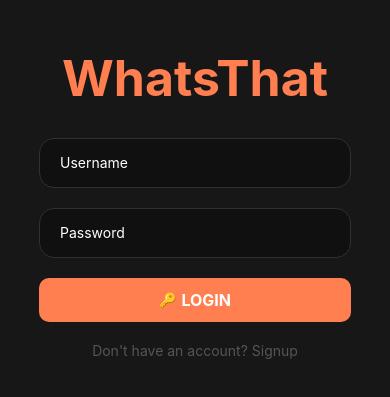
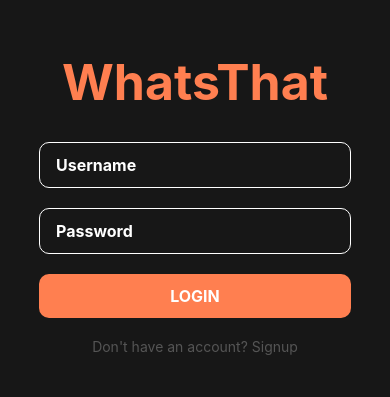
Before and after one commit to bonezone2001/whats-that, a React Native app: screen / in a window 390 px wide. Shown: the part 219-616 px from the top of the page. Built offline with nearby package versions, Linux system fonts and the light colour scheme.

Commit message:
Improved components, draft of register screen

```diff
--- a/App.js
+++ b/App.js
@@ -1,19 +1,21 @@
 import React, { useState } from 'react';
-import { StyleSheet, Text, View } from 'react-native';
+import { StyleSheet } from 'react-native';
 import { NavigationContainer } from '@react-navigation/native';
 import { createNativeStackNavigator } from '@react-navigation/native-stack';
-import { createBottomTabNavigator } from '@react-navigation/bottom-tabs';
+import { createBottomTabNavigator } from '@react-navigation/bottom-tabs'
 
 import HomeScreen from './screens/home';
 import LoginScreen from './screens/login';
 import RegisterScreen from './screens/register';
+import { colors } from '@styles';
 
 const Stack = createNativeStackNavigator();
 const Tab = createBottomTabNavigator();
 
 // Stack navigator options
 const stackOptions = {
-  headerShown: false
+  headerShown: false,
+  animation: 'fade_from_bottom',
 };
 
 export default function App() {
@@ -21,7 +23,7 @@ export default function App() {
   const [authToken, setAuthToken] = useState("");
 
   return (
-    <NavigationContainer>
+    <NavigationContainer style={styles.root}>
       {isAuthenticated ? (
         <Tab.Navigator>
           <Tab.Screen name="Home" component={HomeScreen} />
@@ -37,10 +39,7 @@ export default function App() {
 }
 
 const styles = StyleSheet.create({
-  container: {
-    flex: 1,
-    backgroundColor: '#f0f0f0',
-    alignItems: 'center',
-    justifyContent: 'center',
+  root: {
+    backgroundColor: colors.background,
   }
 });
--- a/app.json
+++ b/app.json
@@ -5,11 +5,11 @@
     "version": "1.0.0",
     "orientation": "portrait",
     "icon": "./assets/icon.png",
-    "userInterfaceStyle": "light",
+    "userInterfaceStyle": "dark",
     "splash": {
       "image": "./assets/splash.png",
       "resizeMode": "contain",
-      "backgroundColor": "#ffffff"
+      "backgroundColor": "#171717"
     },
     "assetBundlePatterns": [
       "**/*"
@@ -21,7 +21,7 @@
       "softwareKeyboardLayoutMode": "pan",
       "adaptiveIcon": {
         "foregroundImage": "./assets/adaptive-icon.png",
-        "backgroundColor": "#ffffff"
+        "backgroundColor": "#171717"
       }
     },
     "web": {
--- a/components/button.js
+++ b/components/button.js
@@ -29,6 +29,7 @@ export default ({
   ghost = false,
   block = 0,
   children,
+  style
 }) => {
   // Handle click and navigation
   const navigation = useNavigation();
@@ -56,7 +57,7 @@ export default ({
 
   // Switches all the different button styles and combines them
   function getButtonStyles() {
-    const style = {
+    const bStyle = {
       base: [styles.button],
       size: {
         small: styles.small,
@@ -77,13 +78,14 @@ export default ({
     };
 
     return [
-      ...style.base,
-      style["size"][size],
-      style["shape"][shape],
-      style["type"][type],
-      style["block"],
-      style["ghost"],
-      style["disabled"],
+      ...bStyle.base,
+      bStyle["size"][size],
+      bStyle["shape"][shape],
+      bStyle["type"][type],
+      bStyle["block"],
+      bStyle["ghost"],
+      bStyle["disabled"],
+      style
     ];
   }
 
--- /dev/null
+++ b/components/input.js
@@ -0,0 +1,118 @@
+import { View, TextInput, ActivityIndicator, StyleSheet } from 'react-native';
+import { colors } from '@styles';
+
+// Properties:
+// - size: small, medium, large - Size of the input
+// - shape: rounded - Shape of the input
+// - loading: boolean - Set to true to show a loading indicator
+// - icon: string - Icon to show on the input (currently unimplemented)
+// - disabled: boolean - Set to true to disable the input
+// - type: default, password, email-address, numeric, phone-pad - Type of input
+// - ghost: boolean - Set to true to make the input transparent with a border
+// - block: number - Set to a number between 0 and 100 to make the input fill the screens width by that percentage
+// - value: string - The value of the input
+// - onChangeText: function - Called when the input value changes
+// - placeholder: string - Placeholder text to show when the input is empty
+// - readonly: boolean - Set to true to make the input uneditable
+
+export default function TextInputComponent({
+  size = 'medium',
+  disabled = false,
+  block = 0,
+  shape,
+  readonly = false,
+  required = false,
+  type,
+  value,
+  onChangeText = () => {},
+  loading = false,
+  placeholder = '',
+  ghost = false,
+  style
+}) {
+// Switches all the different input styles and combines them
+  const getContainerStyles = () => {
+    const cStyle = {
+      base: [styles.container],
+      size: {
+        small: styles.small,
+        medium: styles.medium,
+        large: styles.large,
+      },
+      shape: {
+        rounded: styles.rounded,
+      },
+      block: block > 0 ? { width: `${block}%` } : null,
+      ghost: ghost ? styles.ghost : null,
+      disabled: disabled && styles.disabled,
+    };
+
+    return [
+      ...cStyle.base,
+      cStyle['size'][size],
+      cStyle['shape'][shape],
+      cStyle['block'],
+      cStyle['ghost'],
+      cStyle['disabled'],
+      style
+    ];
+  };
+
+  // Here for scalability and expandability (currently useless)
+  const getInputStyles = () => {
+    return [styles.input];
+  };
+
+  return (
+    <View style={getContainerStyles()}>
+      {loading && <ActivityIndicator color="#FFF" />}
+      <TextInput
+        style={getInputStyles()}
+        onChangeText={onChangeText}
+        value={value}
+        placeholder={placeholder}
+        placeholderTextColor={colors.inputPlaceholder}
+        secureTextEntry={type === 'password'}
+        editable={!readonly}
+        required={required}
+        keyboardType={type === 'password' ? 'default' : type}
+      />
+    </View>
+  );
+}
+
+const styles = StyleSheet.create({
+  container: {
+    flexDirection: 'row',
+    alignItems: 'center',
+    justifyContent: 'center',
+    borderColor: '#fff',
+    backgroundColor: colors.inputBackground,
+    paddingHorizontal: 16,
+  },
+  small: {
+    paddingVertical: 8,
+  },
+  medium: {
+    paddingVertical: 12,
+  },
+  large: {
+    paddingVertical: 16,
+  },
+  rounded: {
+    borderRadius: 10,
+  },
+  ghost: {
+    borderWidth: 1,
+    backgroundColor: 'transparent',
+  },
+  disabled: {
+    opacity: 0.5,
+  },
+  input: {
+    flex: 1,
+    color: '#fff',
+    fontSize: 16,
+    fontWeight: 'bold',
+  },
+});
--- a/screens/login.js
+++ b/screens/login.js
@@ -1,5 +1,6 @@
-import { Text, TextInput, TouchableOpacity, View } from "react-native";
+import { Text, TouchableOpacity, View } from "react-native";
 import { mainStyle, entryStyle } from "@styles";
+import TextInput from "@components/input";
 import Button from "@components/button";
 import { useState } from "react";
 
@@ -15,34 +16,39 @@ export default ({ navigation }) => {
   return (
     <View style={mainStyle.container}>
       <Text style={entryStyle.title}>WhatsThat</Text>
-      <View style={entryStyle.inputView}>
+
+      {/* Login form */}
       <TextInput
-          style={entryStyle.inputText}
+        shape="rounded"
+        style={{ marginBottom: 20 }}
         placeholder="Username"
-          placeholderTextColor="#fff"
+        ghost
         value={username}
         onChangeText={setUsername}
+        required
+        block={80}
       />
-      </View>
-      <View style={entryStyle.inputView}>
       <TextInput
-          secureTextEntry
-          style={entryStyle.inputText}
+        type="password"
+        shape="rounded"
+        style={{ marginBottom: 20 }}
         placeholder="Password"
-          placeholderTextColor="#fff"
+        ghost
         value={password}
         onChangeText={setPassword}
+        required
+        block={80}
       />
-      </View>
       <Button
         type="primary"
         block={80}
         onClick={handleLogin}
         shape="rounded"
-        icon="🔑"
       >
         LOGIN
       </Button>
+
+      {/* Switch to signup screen */}
       <TouchableOpacity onPress={() => navigation.navigate("Register")}>
         <Text style={entryStyle.touchableText}>
           Don't have an account? Signup
--- a/screens/register.js
+++ b/screens/register.js
@@ -1,10 +1,15 @@
-import { Text, TextInput, TouchableOpacity, View } from "react-native";
+import { Text, TouchableOpacity, View } from "react-native";
 import { mainStyle, entryStyle } from "@styles";
+import TextInput from "@components/input";
+import Button from "@components/button";
 import { useState } from "react";
 
 export default ({ navigation }) => {
-  const [username, setUsername] = useState("");
+  const [firstName, setFirstName] = useState("");
+  const [lastName, setLastName] = useState("");
+  const [email, setEmail] = useState("");
   const [password, setPassword] = useState("");
+  const [confirmPassword, setConfirmPassword] = useState("");
 
   const handleRegister = () => {
     // handle login logic here
@@ -13,29 +18,72 @@ export default ({ navigation }) => {
 
   return (
     <View style={mainStyle.container}>
-      <Text style={entryStyle.title}>WhatsThat</Text>
-      <View style={entryStyle.inputView}>
+      <Text style={entryStyle.title}>Register</Text>
+
+      {/* Login form */}
       <TextInput
-          style={entryStyle.inputText}
-          placeholder="Username"
-          placeholderTextColor="#fff"
-          value={username}
-          onChangeText={setUsername}
+        shape="rounded"
+        style={{ marginBottom: 20 }}
+        placeholder="First Name"
+        ghost
+        value={firstName}
+        onChangeText={setFirstName}
+        required
+        block={80}
       />
-      </View>
-      <View style={entryStyle.inputView}>
       <TextInput
-          secureTextEntry
-          style={entryStyle.inputText}
+        shape="rounded"
+        style={{ marginBottom: 20 }}
+        placeholder="Last Name"
+        ghost
+        value={lastName}
+        onChangeText={setLastName}
+        required
+        block={80}
+      />
+      <TextInput
+        type="email-address"
+        shape="rounded"
+        style={{ marginBottom: 20 }}
+        placeholder="Email Address"
+        ghost
+        value={email}
+        onChangeText={setEmail}
+        required
+        block={80}
+      />
+      <TextInput
+        type="password"
+        shape="rounded"
+        style={{ marginBottom: 20 }}
         placeholder="Password"
-          placeholderTextColor="#fff"
+        ghost
         value={password}
         onChangeText={setPassword}
+        required
+        block={80}
       />
-      </View>
-      <TouchableOpacity style={entryStyle.btn} onPress={handleRegister}>
-        <Text style={entryStyle.btnText}>CREATE ACCOUNT</Text>
-      </TouchableOpacity>
+      <TextInput
+        type="password"
+        shape="rounded"
+        style={{ marginBottom: 20 }}
+        placeholder="Confirm Password"
+        ghost
+        value={confirmPassword}
+        onChangeText={setConfirmPassword}
+        required
+        block={80}
+      />
+      <Button
+        type="primary"
+        block={80}
+        onClick={handleRegister}
+        shape="rounded"
+      >
+        CREATE ACCOUNT
+      </Button>
+
+      {/* Switch to login screen */}
       <TouchableOpacity onPress={() => navigation.navigate("Login")}>
         <Text style={entryStyle.touchableText}>
           Already have an account? Login
--- a/styles/main_style.js
+++ b/styles/main_style.js
@@ -1,30 +1,17 @@
 import { StyleSheet } from "react-native";
+import { colors } from "./variables";
 
 export const mainStyle = StyleSheet.create({
   container: {
     flex: 1,
-    backgroundColor: "#f0f0f0",
     alignItems: "center",
     justifyContent: "center",
-    backgroundColor: "#171717",
+    backgroundColor: colors.background
   },
   entryTitle: {
     fontWeight: "bold",
     fontSize: 50,
-    color: "#FF7F50",
+    color: colors.primary,
     marginBottom: 30,
   },
-  entryInputText: {
-    height: 50,
-    color: "#fff",
-  },
-  entryBtn: {
-    width: "80%",
-    backgroundColor: "#FF7F50",
-    borderRadius: 15,
-    height: 50,
-    alignItems: "center",
-    justifyContent: "center",
-    marginBottom: 10,
-  },
 });
--- a/styles/variables.js
+++ b/styles/variables.js
@@ -3,11 +3,16 @@ export const colors = {
   primary: "#FF7F50",
   secondary: "#FF0000",
 
-  background: "#f0f0f0",
-  text: "#fff",
-
   warning: "#FF7F50",
   danger: "#FF0000",
   success: "#00FF00",
   info: "#0000FF",
+
+  background: "#171717",
+  buttonBackground: "#aaa",
+  inputBackground: '#aaa',
+
+  inputPlaceholder: '#fff',
+  text: "#fff",
+
 };
```
Lines whose indentation alone changed are shown as unchanged.
